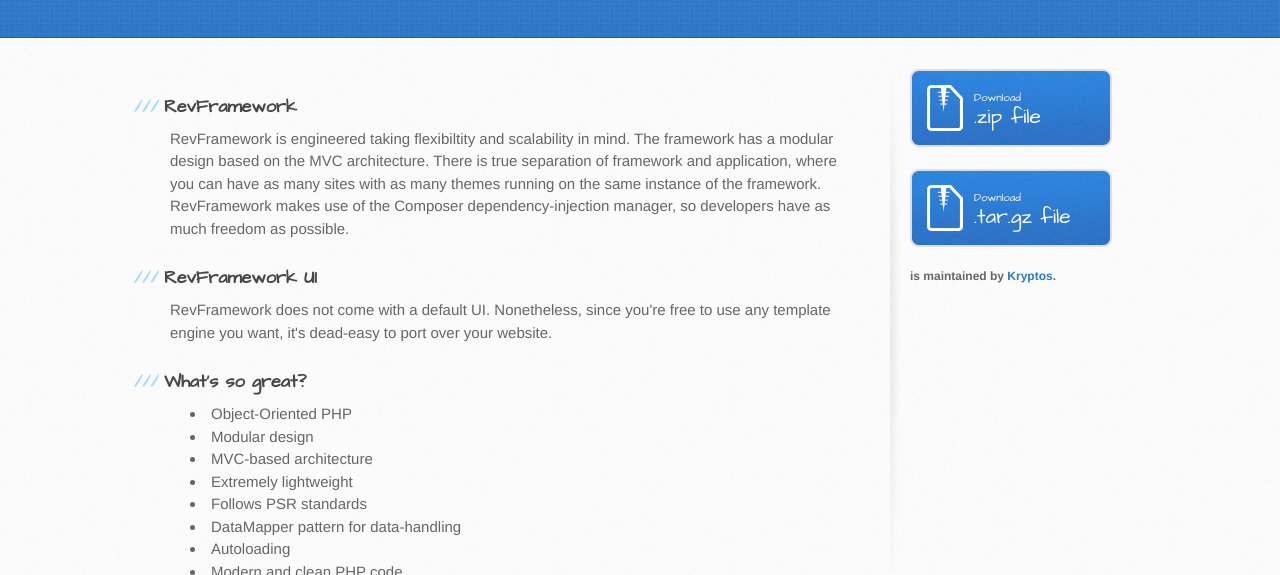
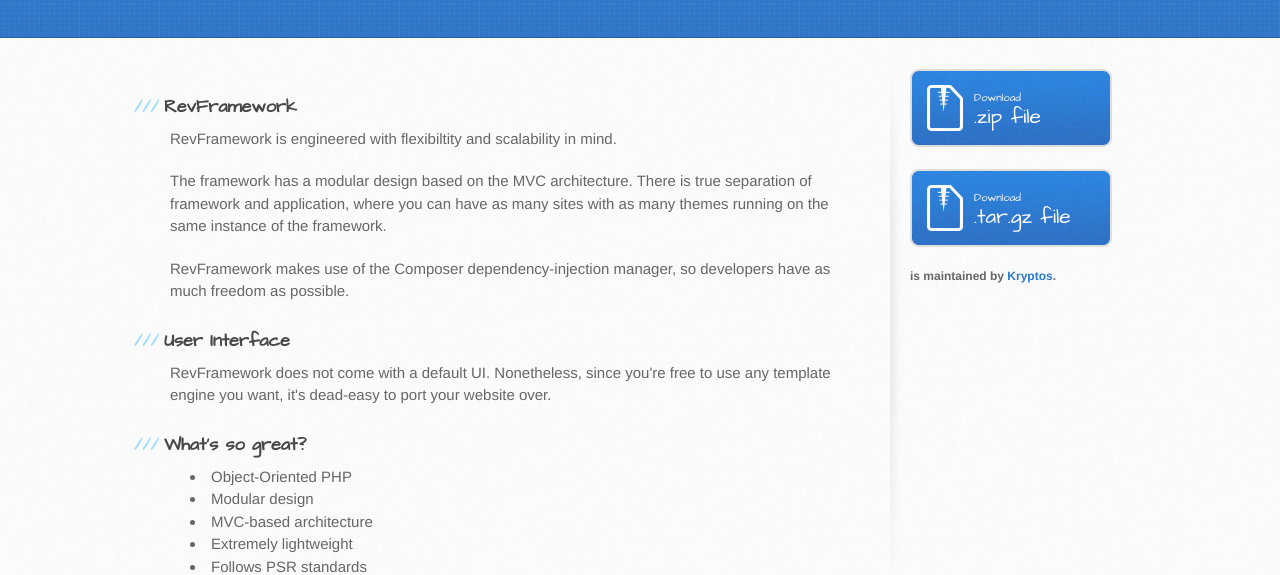
Before and after one commit to Kryptos/Rev, a plain HTML site: page index.html in a window 1280 px wide. Shown: the part 197-772 px from the top of the page. Drawn offline with Linux system fonts and the light colour scheme.

Commit message:
Update index.html

```diff
--- a/index.html
+++ b/index.html
@@ -30,17 +30,17 @@
         <section id="main-content">
           <h3>RevFramework</h3>
 
-<p>RevFramework is engineered taking flexibiltity and scalability in mind.
-The framework has a modular design based on the MVC architecture.
-There is true separation of framework and application, where you can have as many sites with as many themes running on the same instance of the framework.
+<p>RevFramework is engineered with flexibiltity and scalability in mind. </p>
 
-RevFramework makes use of the Composer dependency-injection manager, so developers have as much freedom as possible.
+<p>The framework has a modular design based on the MVC architecture.
+There is true separation of framework and application, where you can have as many sites with as many themes running on the same instance of the framework.</p>
 
-</p>
+<p>RevFramework makes use of the Composer dependency-injection manager, so developers have as much freedom as possible.</p>
 
-<h3>RevFramework UI</h3>
 
-<p>RevFramework does not come with a default UI. Nonetheless, since you're free to use any template engine you want, it's dead-easy to port over your website.</p>
+<h3>User Interface</h3>
+
+<p>RevFramework does not come with a default UI. Nonetheless, since you're free to use any template engine you want, it's dead-easy to port your website over.</p>
 
 <h3>What's so great?</h3>
 
```
